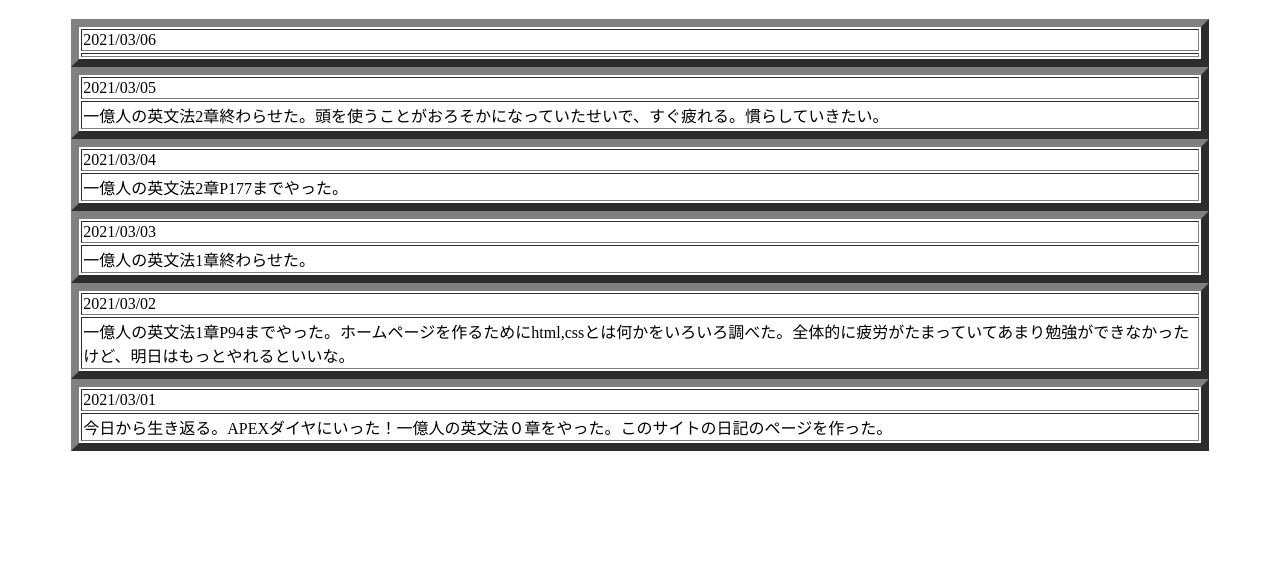
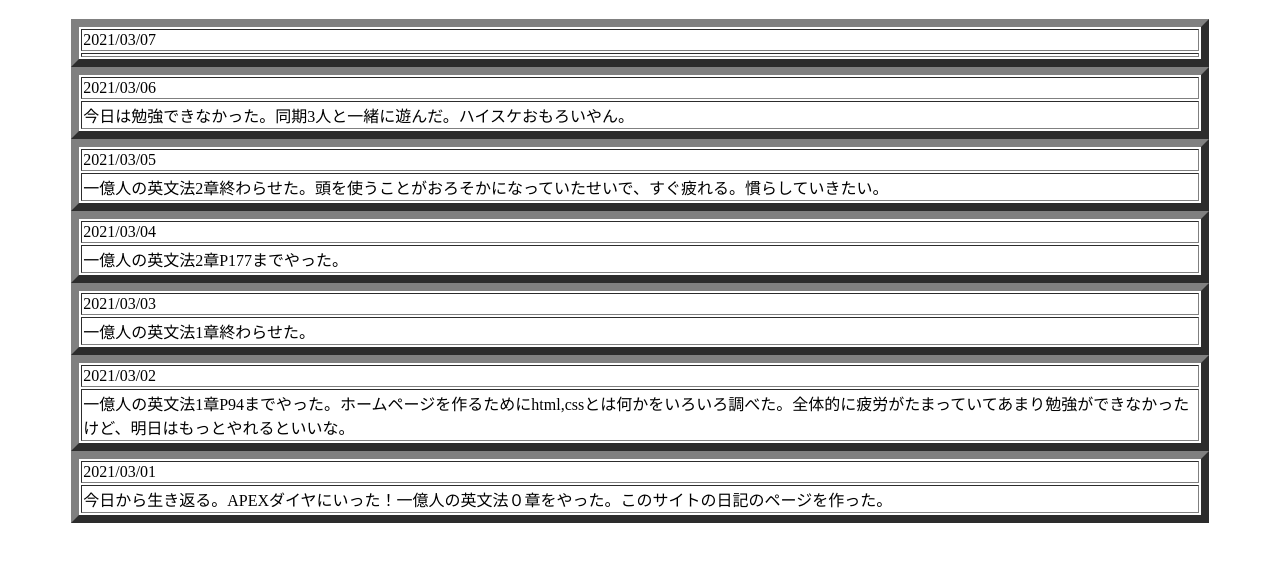
Before and after one commit to YoheiAshino/MyBlog.github.io, a plain HTML site: page diary.html in a window 1280 px wide. Shown: the part 70-632 px from the top of the page. Drawn offline with Linux system fonts and the light colour scheme.

Commit message:
Update diary.html

```diff
--- a/diary.html
+++ b/diary.html
@@ -6,14 +6,21 @@
   <body>
     <h1>日記</h1>
     <table border="8" width="90%" align="center">
+      <tr><td>2021/03/07</td></tr>
+      <tr><td></td></tr>
+    </table>
+    <table border="8" width="90%" align="center">
       <tr><td>2021/03/06</td></tr>
-      <tr><td></td></tr>
+      <tr><td>今日は勉強できなかった。同期3人と一緒に遊んだ。ハイスケおもろいやん。</td></tr>
+    </table>
     <table border="8" width="90%" align="center">
       <tr><td>2021/03/05</td></tr>
       <tr><td>一億人の英文法2章終わらせた。頭を使うことがおろそかになっていたせいで、すぐ疲れる。慣らしていきたい。</td></tr>
+    </table>
     <table border="8" width="90%" align="center">
       <tr><td>2021/03/04</td></tr>
       <tr><td>一億人の英文法2章P177までやった。</td></tr>
+    </table>
     <table border="8" width="90%" align="center">
       <tr><td>2021/03/03</td></tr>
       <tr><td>一億人の英文法1章終わらせた。</td></tr>
```
